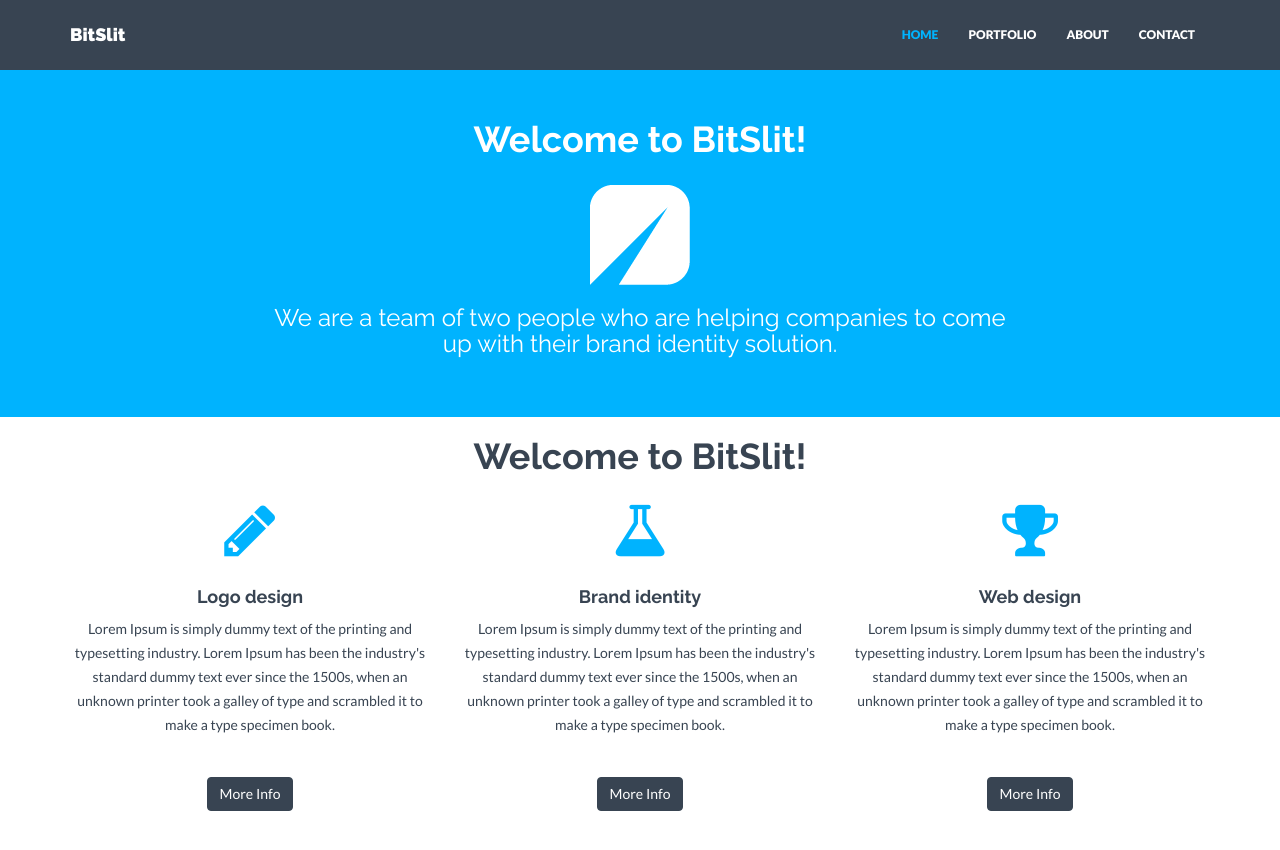
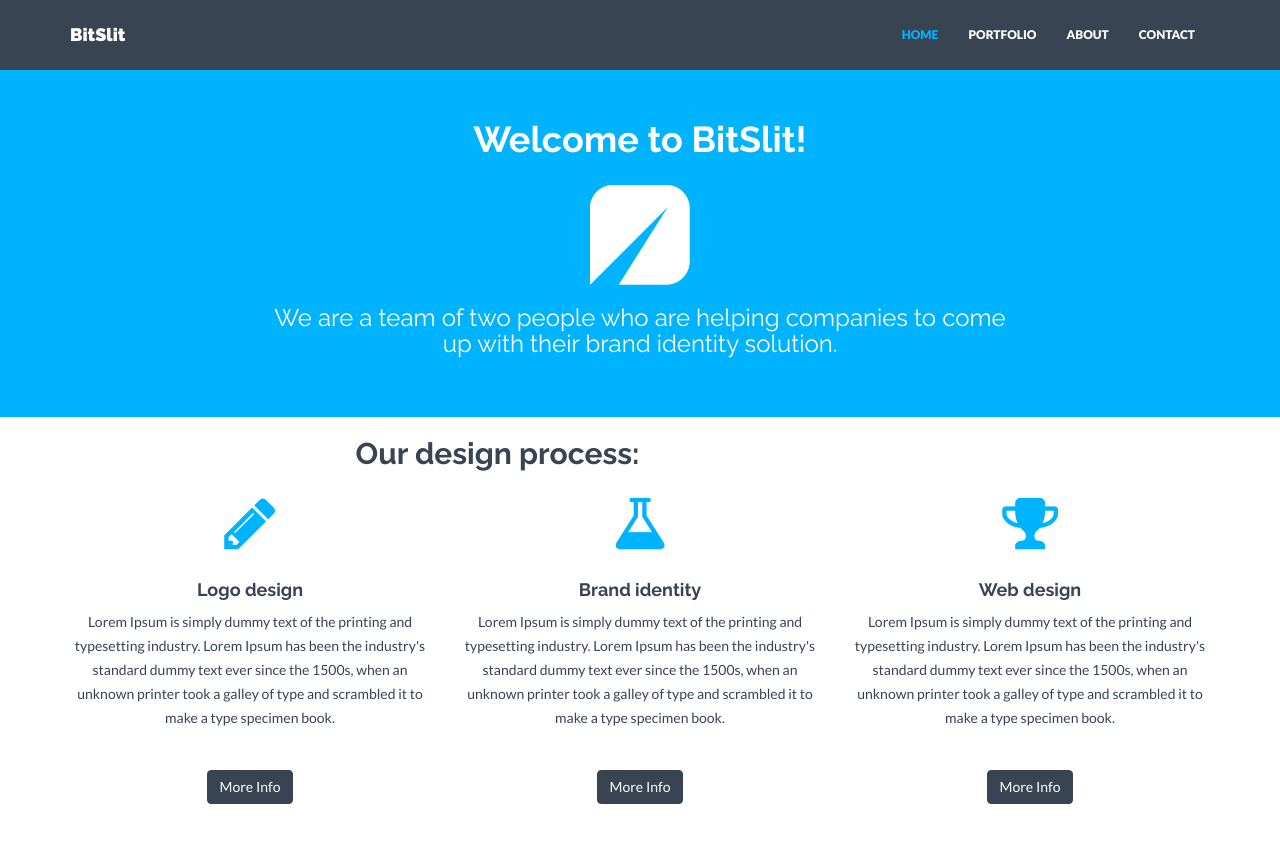
Before and after one commit to bitslit/portfolio, a Jekyll site: the page built from index.html, in a window 1280 px wide and 900 px high. Shown: the top 850 px of the window. Built offline with Jekyll 4.4.1, drawn with Linux system fonts in a browser that asks for light colours; nearby versions of some CDN libraries.

Commit message:
Update index.html

```diff
--- a/index.html
+++ b/index.html
@@ -6,8 +6,8 @@ permalink: /
 
 <div class="container">
         <div class="centered">
-            <div class="col-lg-8 col-lg-offset-2">
-                <h1>Welcome to BitSlit!</h1>
+            <div class="col-lg-5 col-lg-offset-2">
+                <h2>Our design process:</h2>
             </div>
     </div>
 </div>
```
